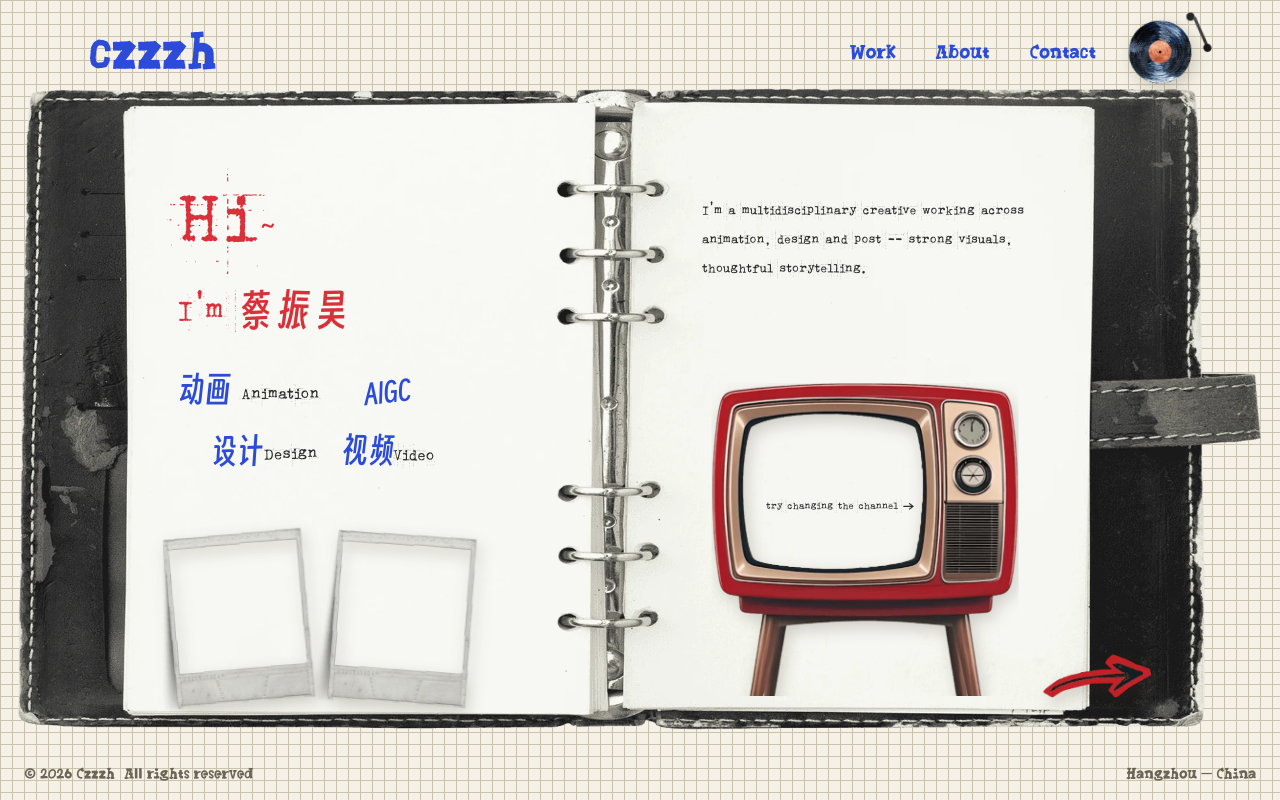
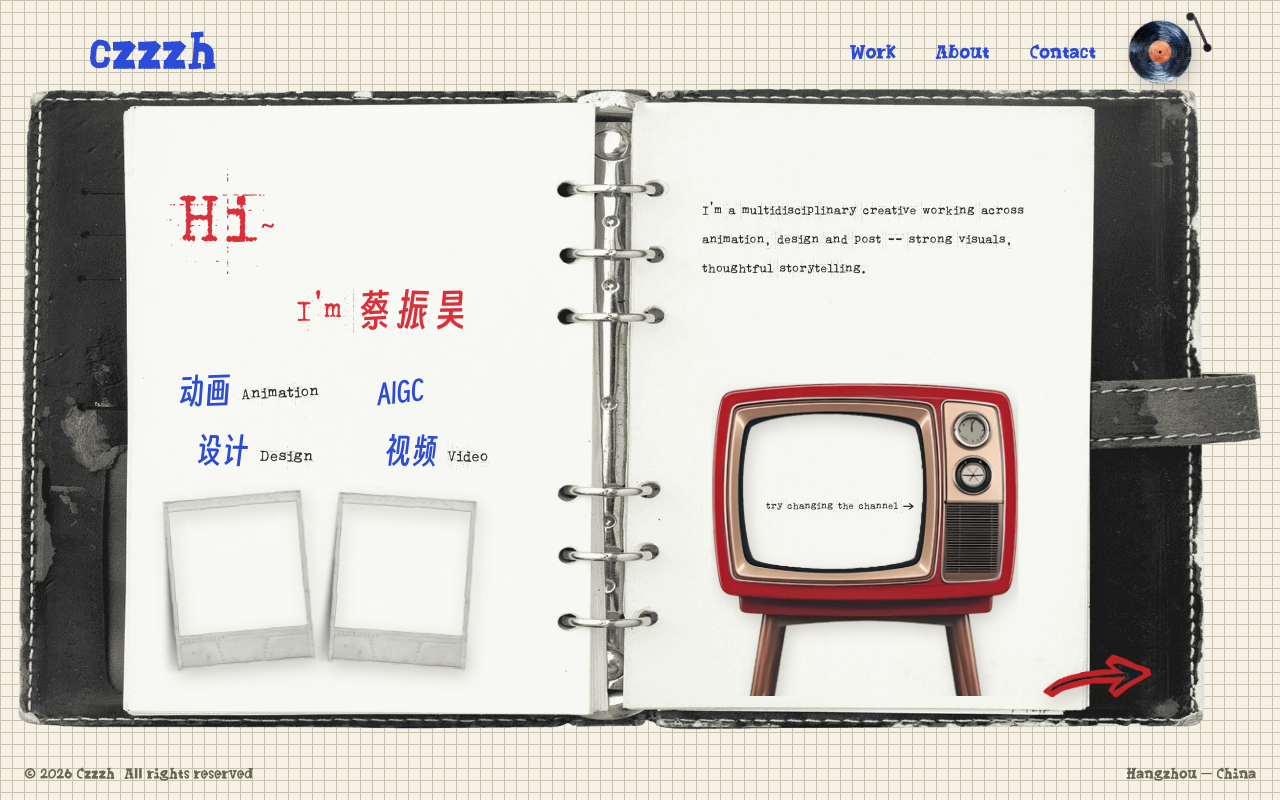
Before and after one commit to MonsterNB1/czzzh-work, a Next.js app: page / in a window 1280 px wide. Built offline with nearby package versions, Linux system fonts and the light colour scheme.

Commit message:
fix: match the home page layout to the reference
The name sits indented to the right of Hi instead of flush left, the four
directions read as two columns (动画/设计 left, AIGC/视频 right), and the
two polaroid frames lift off the page trim.

```diff
--- a/src/app/page.tsx
+++ b/src/app/page.tsx
@@ -133,7 +133,7 @@ export default function Home() {
           </p>
           <h1
             className="hand type font-bold text-marker leading-[1.2]"
-            style={{ fontSize: px(0.033), marginTop: px(0.0132) }}
+            style={{ fontSize: px(0.033), marginTop: px(0.0132), marginLeft: px(0.095) }}
           >
             I&apos;m{" "}
             <span className="tracking-[0.12em] inline-flex">
@@ -143,9 +143,18 @@ export default function Home() {
             </span>
           </h1>
 
-          {/* four directions, hand-placed */}
-          <div style={{ marginTop: px(0.0235) }}>
-            <div className="flex items-baseline" style={{ columnGap: px(0.0088) }}>
+          {/* four directions, two columns: animation+design left, AIGC+video right */}
+          <div
+            style={{
+              marginTop: px(0.0235),
+              display: "grid",
+              gridTemplateColumns: "max-content max-content",
+              columnGap: px(0.046),
+              rowGap: px(0.006),
+              alignItems: "baseline",
+            }}
+          >
+            <div className="flex items-baseline -rotate-2" style={{ columnGap: px(0.0088) }}>
               <span
                 className="hand font-bold text-ink-blue leading-[1.5]"
                 style={{ fontSize: px(0.0264) }}
@@ -158,20 +167,18 @@ export default function Home() {
               >
                 Animation
               </span>
+            </div>
+            <div className="flex items-baseline" style={{ columnGap: px(0.0088) }}>
               <span
                 className="hand zh font-bold text-ink-blue leading-[1.4] -rotate-6"
-                style={{ fontSize: px(0.022), marginLeft: px(0.0264) }}
+                style={{ fontSize: px(0.022) }}
               >
                 AIGC
               </span>
             </div>
             <div
-              className="flex items-baseline -rotate-2 inline-block"
-              style={{
-                columnGap: px(0.0088),
-                marginLeft: px(0.0264),
-                marginTop: px(0.0088),
-              }}
+              className="flex items-baseline rotate-1"
+              style={{ columnGap: px(0.0088), marginLeft: px(0.014), marginTop: px(0.004) }}
             >
               <span
                 className="hand font-bold text-ink-blue leading-[1.5]"
@@ -187,12 +194,8 @@ export default function Home() {
               </span>
             </div>
             <div
-              className="flex items-baseline rotate-1 inline-block"
-              style={{
-                columnGap: px(0.0088),
-                marginLeft: px(0.019),
-                marginTop: px(0.0088),
-              }}
+              className="flex items-baseline rotate-1"
+              style={{ columnGap: px(0.0088), marginLeft: px(0.006), marginTop: px(0.004) }}
             >
               <span
                 className="hand font-bold text-ink-blue leading-[1.5]"
@@ -213,7 +216,7 @@ export default function Home() {
         {/* two decorative polaroids on the left page — kept low so they don't cover text */}
         <div
           className="absolute hidden md:block"
-          style={{ left: "11%", bottom: "2%", transform: "rotate(-4deg)" }}
+          style={{ left: "11%", bottom: "8%", transform: "rotate(-4deg)" }}
         >
           <img
             src="/assets/scrapbook/polaroid.webp"
@@ -227,7 +230,7 @@ export default function Home() {
         </div>
         <div
           className="absolute hidden md:block"
-          style={{ left: "24%", bottom: "2%", transform: "rotate(5deg)" }}
+          style={{ left: "24%", bottom: "8%", transform: "rotate(5deg)" }}
         >
           <img
             src="/assets/scrapbook/polaroid.webp"
```
